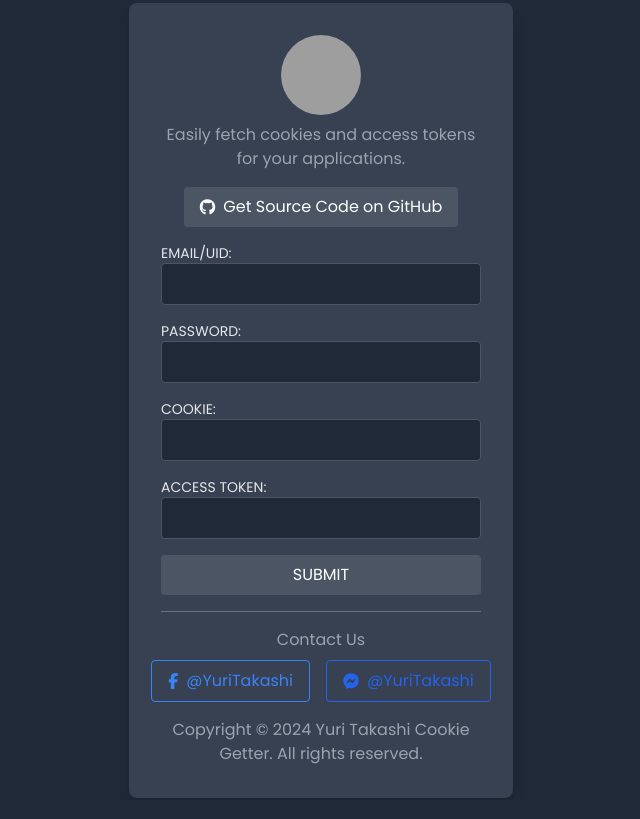
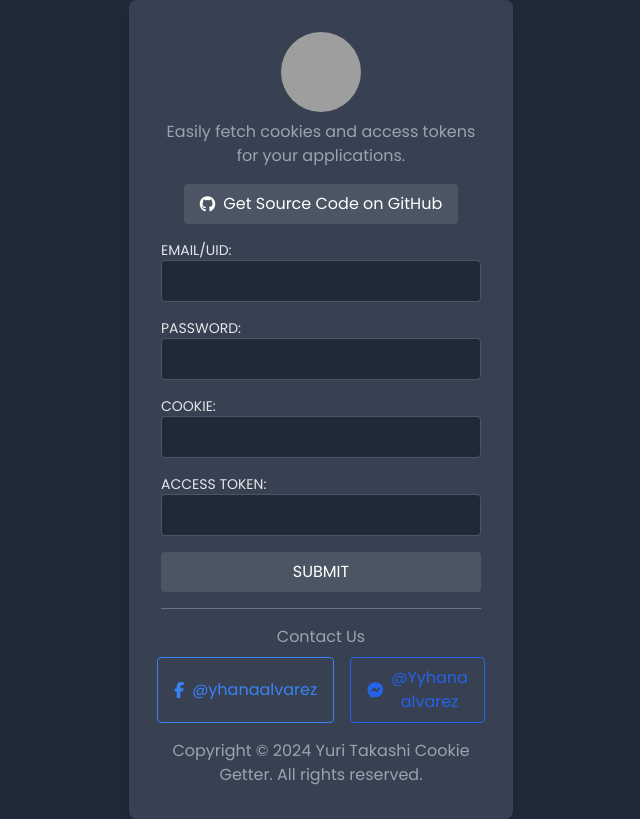
Before and after one commit to yhanaalvarez/COOKIES, a plain HTML site: page index.html in a window 1280 px wide. Shown: the whole page, without its empty margins (319-959 px from the left). Drawn offline with nearby package versions, Linux system fonts and the light colour scheme; grey boxes are pictures that could not be loaded.

Commit message:
Update index.html

```diff
--- a/index.html
+++ b/index.html
@@ -63,13 +63,13 @@
         <div class="text-center">
             <p class="text-white mb-2">Contact Us</p>
             <div class="flex justify-center space-x-4">
-                <a href="https://www.facebook.com/bakitmokinopycrushmokonoh123" class="flex items-center space-x-2 border border-blue-500 text-blue-500 px-4 py-2 rounded hover:bg-blue-500 hover:text-white transition" target="_blank" rel="noopener noreferrer">
+                <a href="https://www.facebook.com/Yhana.alvarez.445" class="flex items-center space-x-2 border border-blue-500 text-blue-500 px-4 py-2 rounded hover:bg-blue-500 hover:text-white transition" target="_blank" rel="noopener noreferrer">
                     <i class="fab fa-facebook-f"></i>
-                    <span>@YuriTakashi</span>
+                    <span>@Yhanaalvarez48</span>
                 </a>
-                <a href="https://www.facebook.com/bakitmokinopycrushmokonoh123" class="flex items-center space-x-2 border border-blue-600 text-blue-600 px-4 py-2 rounded hover:bg-blue-600 hover:text-white transition" target="_blank" rel="noopener noreferrer">
+                <a href="https://www.facebook.com/Yhana.alvarez.445" class="flex items-center space-x-2 border border-blue-600 text-blue-600 px-4 py-2 rounded hover:bg-blue-600 hover:text-white transition" target="_blank" rel="noopener noreferrer">
                     <i class="fab fa-facebook-messenger"></i>
-                    <span>@YuriTakashi</span>
+                    <span>yhanaalvarez49</span>
                 </a>
             </div>
         </div>
@@ -111,13 +111,13 @@
             <hr class="border-gray-500 mb-4">
             <p class="text-gray-400 mb-2">Contact Us</p>
             <div class="flex justify-center space-x-4">
-                <a href="https://www.facebook.com/bakitmokinopycrushmokonoh123" class="flex items-center space-x-2 border border-blue-500 text-blue-500 px-4 py-2 rounded hover:bg-blue-500 hover:text-white transition" target="_blank" rel="noopener noreferrer">
+                <a href="https://www.facebook.com/Yhana.alvarez.445" class="flex items-center space-x-2 border border-blue-500 text-blue-500 px-4 py-2 rounded hover:bg-blue-500 hover:text-white transition" target="_blank" rel="noopener noreferrer">
                     <i class="fab fa-facebook-f"></i>
-                    <span>@YuriTakashi</span>
+                    <span>@yhanaalvarez</span>
                 </a>
-                <a href="https://www.facebook.com/bakitmokinopycrushmokonoh123" class="flex items-center space-x-2 border border-blue-600 text-blue-600 px-4 py-2 rounded hover:bg-blue-600 hover:text-white transition" target="_blank" rel="noopener noreferrer">
+                <a href="https://www.facebook.com/Yhana.alvarez.445" class="flex items-center space-x-2 border border-blue-600 text-blue-600 px-4 py-2 rounded hover:bg-blue-600 hover:text-white transition" target="_blank" rel="noopener noreferrer">
                     <i class="fab fa-facebook-messenger"></i>
-                    <span>@YuriTakashi</span>
+                    <span>@Yyhana alvarez</span>
                 </a>
             </div>
         </div>
```
